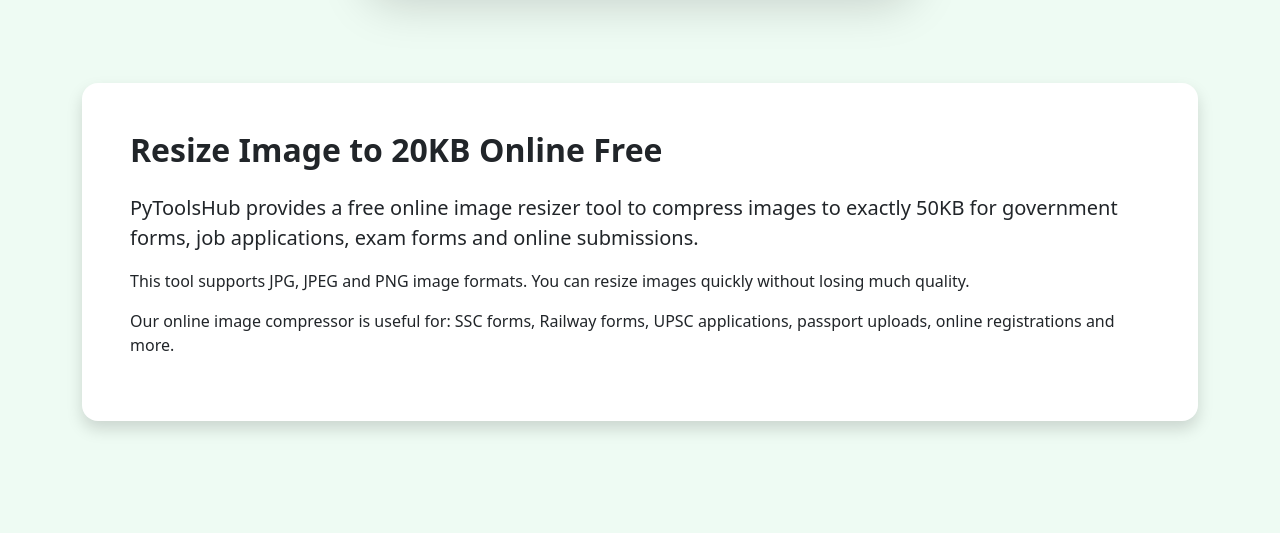
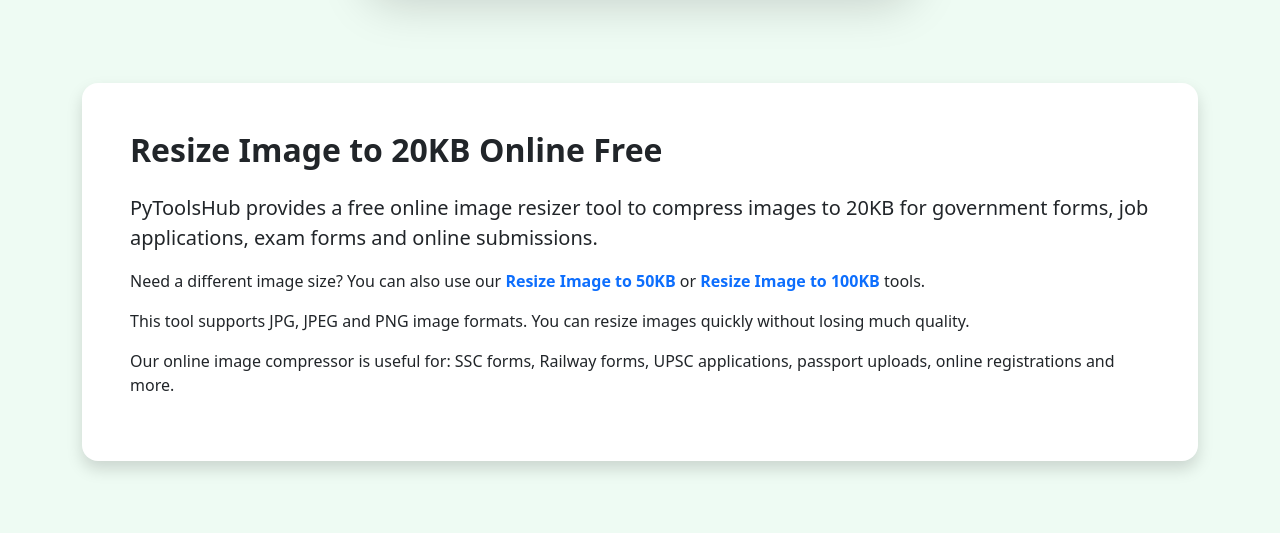
Before and after one commit to pytoolshub/pytoolshub-image-tools, a Django app: page /resize-image-to-20kb/ in a window 1280 px wide. Shown: the part 545-1078 px from the top of the page. Run offline with Django 3.2, Linux system fonts and the light colour scheme; some libraries are stand-ins or nearby versions.

Commit message:
Improve image tool internal linking

```diff
--- a/templates/resize_image_to_20kb.html
+++ b/templates/resize_image_to_20kb.html
@@ -111,11 +111,24 @@ Resize image to 20KB online free for SSC, Railway, OJEE, passport and government
             </h2>
 
             <p class="lead">
+                PyToolsHub provides a free online image resizer tool
+                to compress images to 20KB for government forms,
+                job applications, exam forms and online submissions.
+            </p>
 
-                PyToolsHub provides a free online image resizer tool
-                to compress images to exactly 50KB for government forms,
-                job applications, exam forms and online submissions.
-
+            <p>
+                Need a different image size?
+                You can also use our
+                <a href="/resize-image-to-50kb/"
+                   class="fw-semibold text-decoration-none">
+                    Resize Image to 50KB
+                </a>
+                or
+                <a href="/resize-image-to-100kb/"
+                   class="fw-semibold text-decoration-none">
+                    Resize Image to 100KB
+                </a>
+                tools.
             </p>
 
             <p>
```
Also changed, not shown: templates/resize_100kb.html (+18 -2 lines), templates/resize_50kb.html (+18 -3 lines).
